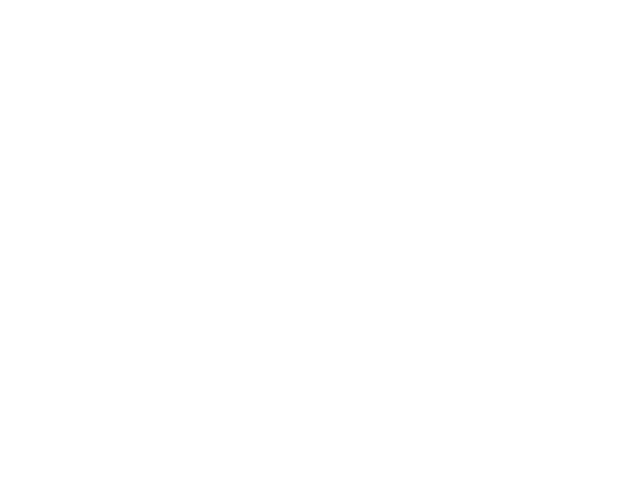
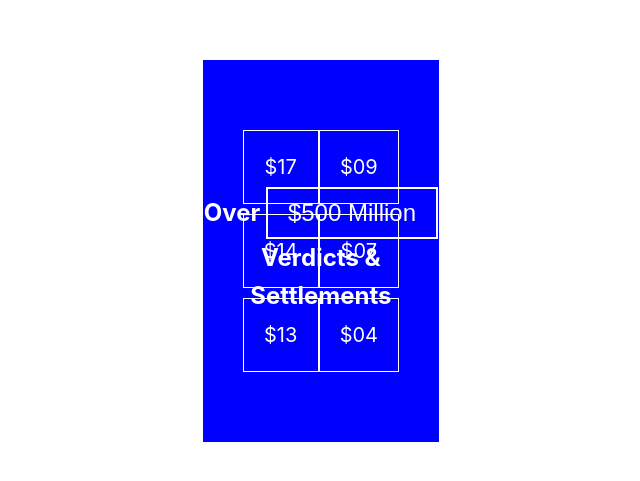
Before and after one commit to classicpages/figma-business, a Vue app: page / in a window 1280 px wide. Shown: the part 149-630 px from the top of the page, without its empty margins (201-841 px from the left). Built offline with nearby package versions, Linux system fonts and the light colour scheme.

Commit message:
SectionThree

```diff
--- a/src/App.vue
+++ b/src/App.vue
@@ -1,11 +1,13 @@
 <script setup>
 import HeroSection from '@/components/HeroSection.vue'
 import SectionTwo from '@/components/SectionTwo.vue'
+import SectionThree from '@/components/SectionThree.vue'
 </script>
 
 <template>
   <main>
     <HeroSection.vue />
     <SectionTwo.vue />
+    <SectionThree />
   </main>
 </template>
--- /dev/null
+++ b/src/components/SectionThree.vue
@@ -0,0 +1,111 @@
+<template>
+  <section class="section-three">
+    <div class="overlay">
+      <h1>Over <button>$500 Million</button> Verdicts & Settlements</h1>
+    </div>
+    <div class="container">
+      <!-- Left Side -->
+      <div class="left-divs">
+        <div class="div-box">$17</div>
+        <div class="div-box">$14</div>
+        <div class="div-box">$13</div>
+      </div>
+
+      <!-- Right Side -->
+      <div class="right-divs">
+        <div class="div-box">$09</div>
+        <div class="div-box">$07</div>
+        <div class="div-box">$04</div>
+      </div>
+    </div>
+  </section>
+</template>
+
+<script>
+export default {
+  name: 'SectionThree'
+}
+</script>
+
+<style scoped>
+.section-three {
+  position: relative;
+  background-color: blue;
+  padding: 40px 20px;
+  display: flex;
+  justify-content: center;
+  align-items: center;
+  flex-direction: column;
+}
+
+.overlay {
+  position: absolute;
+  top: 0;
+  left: 0;
+  right: 0;
+  bottom: 0;
+  background-color: rgba(0, 0, 255, 0.5); /* Transparent 500 */
+  display: flex;
+  justify-content: center;
+  align-items: center;
+  text-align: center;
+}
+
+.overlay h1 {
+  color: white;
+  font-size: 24px;
+  font-weight: bold;
+}
+
+.overlay button {
+  background-color: transparent;
+  color: white;
+  border: 2px solid white;
+  padding: 10px 20px;
+  cursor: pointer;
+  font-size: 24px;
+}
+
+.container {
+  z-index: 1; /* Make sure divs appear on top of the overlay */
+  display: flex;
+  justify-content: space-between;
+  width: 100%;
+  max-width: 1200px;
+  padding: 20px;
+}
+
+.left-divs,
+.right-divs {
+  display: block;
+}
+
+.div-box {
+  border: 1px solid white;
+  color: white;
+  font-size: 20px;
+  padding: 20px;
+  text-align: center;
+  margin: 10px 0;
+}
+
+/* RESPONSIVENESS */
+
+/* For smaller screens */
+@media (max-width: 768px) {
+  .container {
+    flex-direction: column;
+    align-items: center;
+  }
+
+  .left-divs,
+  .right-divs {
+    width: 100%;
+  }
+
+  .div-box {
+    font-size: 18px;
+    padding: 15px;
+  }
+}
+</style>
```
